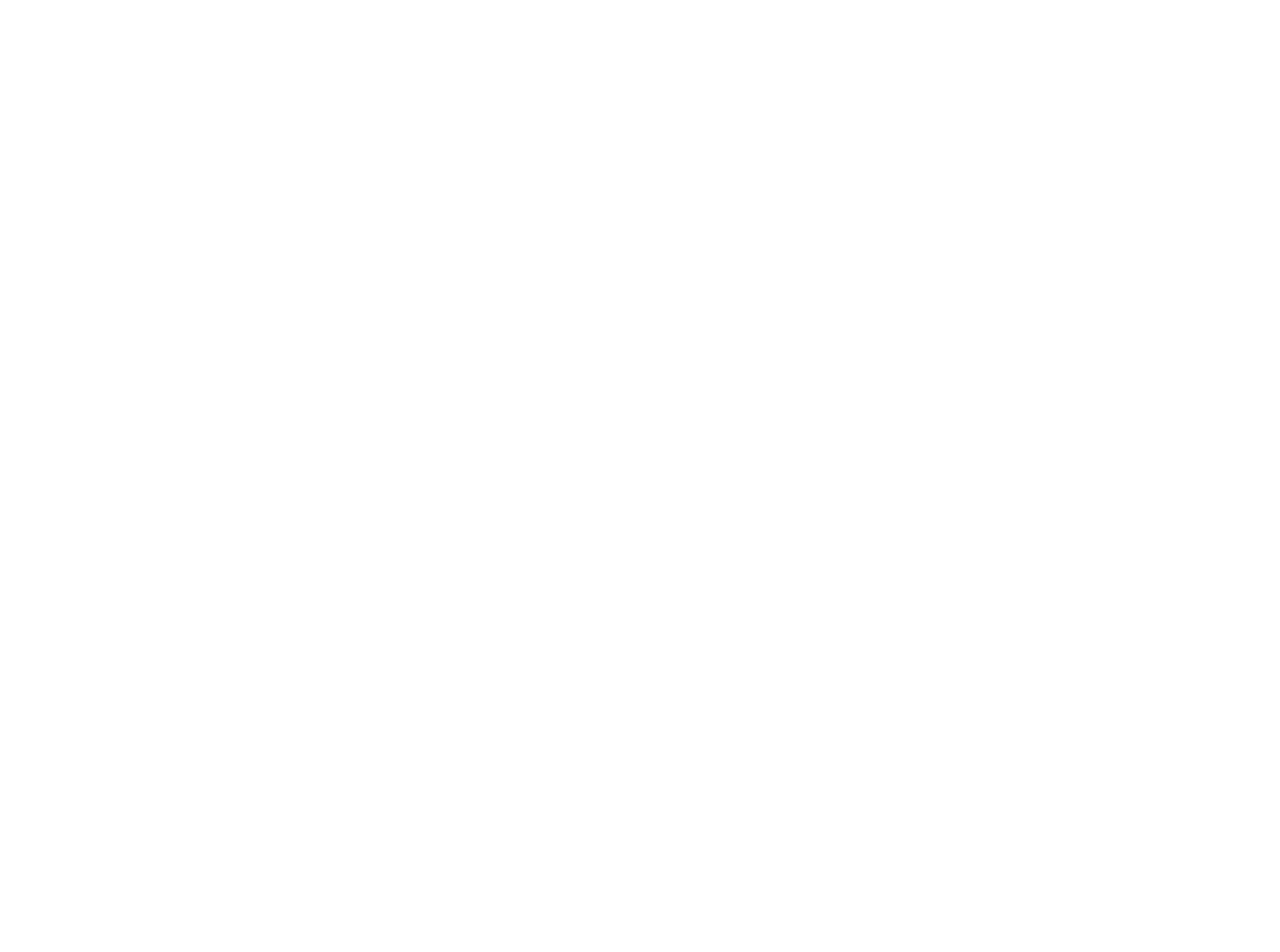
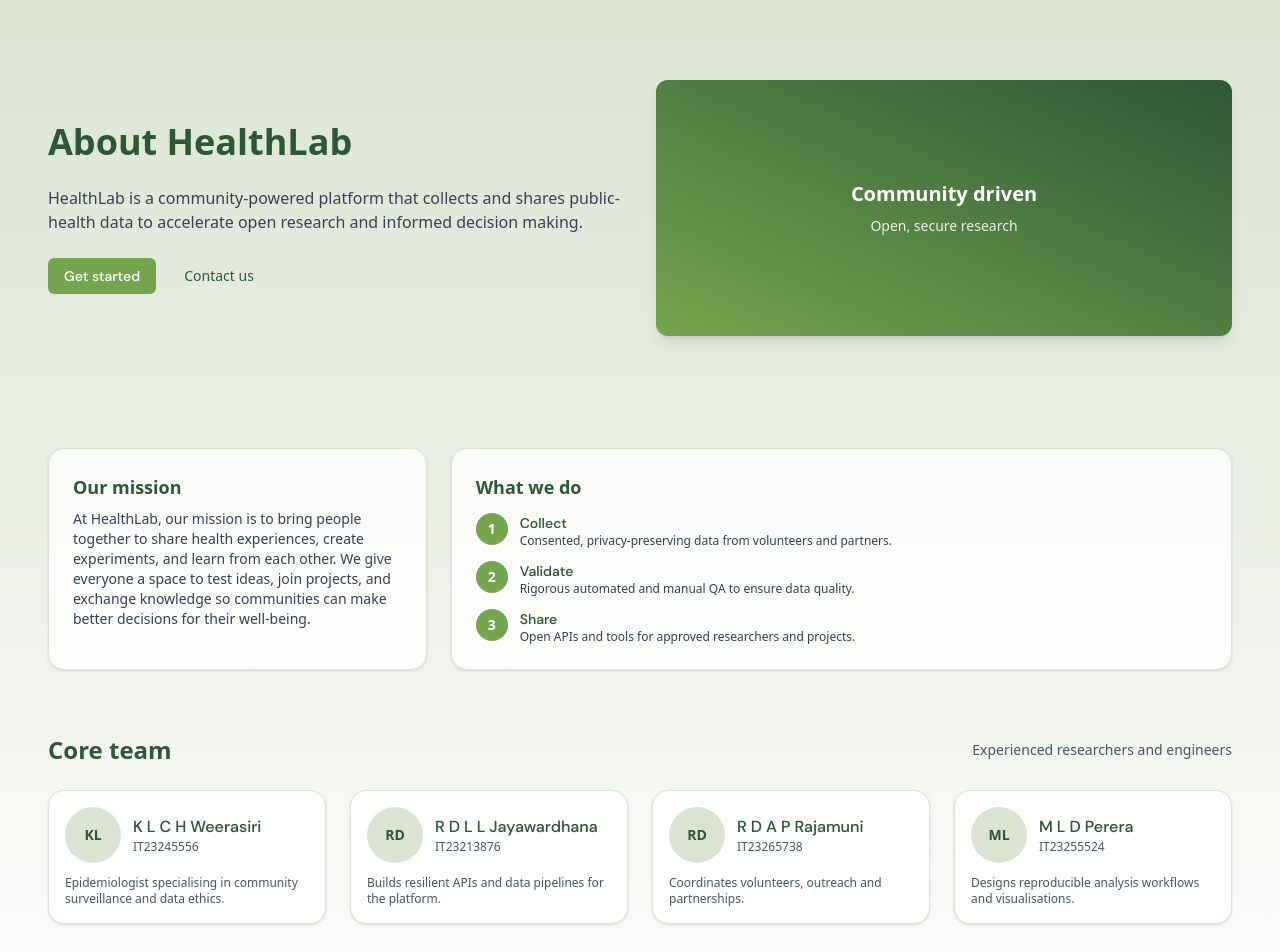
Before and after one commit to UchihaKiller1/HealthLab, a React (Vite) app in the folder frontend/: page /about in a window 1280 px wide. Before the commit this address had no page. Shown: the top 952 px of the page. Before the commit the page ends 800 px from the top, so only its background shows below. Built offline with nearby package versions, Linux system fonts and the light colour scheme; a web font is replaced by a local one.

Commit message:
about us new

```diff
--- a/frontend/src/App.jsx
+++ b/frontend/src/App.jsx
@@ -2,6 +2,7 @@
 import AdminDashboard from "./pages/admin/adminDashboard"
 import Register from "./pages/user/register"
 import Login from "./pages/user/login"
+import AboutUs from "./pages/user/aboutUs"
 function App() {
  return(
     <BrowserRouter>
@@ -9,6 +10,7 @@
       <Route path="/admin" element={<AdminDashboard></AdminDashboard>}></Route>
       <Route path="/register" element={<Register></Register>}></Route>
       <Route path="/login" element={<Login></Login>}></Route>
+      <Route path="/about" element={<AboutUs></AboutUs>}></Route>
     </Routes>
 
   </BrowserRouter>
--- /dev/null
+++ b/frontend/src/pages/user/aboutUs.jsx
@@ -0,0 +1,164 @@
+import React, { useState } from "react";
+
+export default function AboutUs() {
+  const [active, setActive] = useState(null);
+
+  const team = [
+    { name: "K L C H Weerasiri", role: "IT23245556", bio: "Epidemiologist specialising in community surveillance and data ethics." },
+    { name: "R D L L Jayawardhana", role: "IT23213876", bio: "Builds resilient APIs and data pipelines for the platform." },
+    { name: "R D A P Rajamuni", role: "IT23265738 ", bio: "Coordinates volunteers, outreach and partnerships." },
+    { name: "M L D Perera", role: "IT23255524", bio: "Designs reproducible analysis workflows and visualisations." },
+  ];
+
+  return (
+    <div className="min-h-screen bg-gradient-to-b from-[#DBE4D3] to-white text-gray-800">
+      {/* HERO */}
+      <header className="max-w-7xl mx-auto px-6 md:px-12 py-12 md:py-20 grid grid-cols-1 md:grid-cols-2 gap-8 items-center">
+        <div className="space-y-6">
+          <h1 className="text-3xl md:text-4xl font-extrabold text-[#2C5835]">About HealthLab</h1>
+          <p className="text-gray-700 max-w-xl">
+            HealthLab is a community-powered platform that collects and shares
+            public-health data to accelerate open research and informed decision making.
+          </p>
+
+          <div className="flex gap-3 mt-4">
+            <a
+              href="/register"
+              className="inline-flex items-center gap-2 rounded-md bg-[#75A64D] text-white px-4 py-2 text-sm font-medium hover:bg-[#2C5835] focus:outline-none focus:ring-2 focus:ring-[#DBE4D3]"
+            >
+              Get started
+            </a>
+            <a href="/contact" className="inline-flex items-center gap-2 px-4 py-2 text-sm text-[#2C5835] hover:underline">
+              Contact us
+            </a>
+          </div>
+        </div>
+
+        <div className="hidden md:block rounded-xl overflow-hidden shadow-lg">
+          <div className="w-full h-64 bg-gradient-to-tr from-[#75A64D] to-[#2C5835] flex items-center justify-center text-white">
+            <div className="text-center px-6">
+              <div className="text-xl font-semibold">Community driven</div>
+              <div className="mt-2 text-sm opacity-90">Open, secure research</div>
+            </div>
+          </div>
+        </div>
+      </header>
+
+      {/* MISSION */}
+      <section className="max-w-7xl mx-auto px-6 md:px-12 py-8">
+        <div className="grid grid-cols-1 lg:grid-cols-3 gap-6">
+          <div className="p-6 bg-white/80 rounded-2xl border border-[#DBE4D3] shadow-sm">
+            <h3 className="text-lg font-semibold text-[#2C5835]">Our mission</h3>
+            <p className="mt-2 text-sm text-gray-700">At HealthLab, our mission is to bring people together
+                to share health experiences, create experiments, and learn from each other. We give everyone a
+                space to test ideas, join projects, and exchange knowledge so communities can make better decisions
+                for their well-being.</p>
+          </div>
+
+          <div className="p-6 bg-white/80 rounded-2xl border border-[#DBE4D3] shadow-sm lg:col-span-2">
+            <h3 className="text-lg font-semibold text-[#2C5835]">What we do</h3>
+            <ul className="mt-3 space-y-3 text-sm text-gray-700">
+              <li className="flex items-start gap-3">
+                <span className="w-8 h-8 rounded-full bg-[#75A64D] text-white inline-flex items-center justify-center font-semibold">1</span>
+                <div>
+                  <div className="font-medium text-[#2C5835]">Collect</div>
+                  <div className="text-xs">Consented, privacy-preserving data from volunteers and partners.</div>
+                </div>
+              </li>
+
+              <li className="flex items-start gap-3">
+                <span className="w-8 h-8 rounded-full bg-[#75A64D] text-white inline-flex items-center justify-center font-semibold">2</span>
+                <div>
+                  <div className="font-medium text-[#2C5835]">Validate</div>
+                  <div className="text-xs">Rigorous automated and manual QA to ensure data quality.</div>
+                </div>
+              </li>
+
+              <li className="flex items-start gap-3">
+                <span className="w-8 h-8 rounded-full bg-[#75A64D] text-white inline-flex items-center justify-center font-semibold">3</span>
+                <div>
+                  <div className="font-medium text-[#2C5835]">Share</div>
+                  <div className="text-xs">Open APIs and tools for approved researchers and projects.</div>
+                </div>
+              </li>
+            </ul>
+          </div>
+        </div>
+      </section>
+
+      {/* TEAM */}
+      <section className="max-w-7xl mx-auto px-6 md:px-12 py-8">
+        <div className="flex items-center justify-between mb-6">
+          <h2 className="text-2xl font-semibold text-[#2C5835]">Core team</h2>
+          <div className="text-sm text-gray-600 hidden sm:block">Experienced researchers and engineers</div>
+        </div>
+
+        <div className="grid grid-cols-1 sm:grid-cols-2 md:grid-cols-4 gap-6">
+          {team.map((m, i) => (
+            <button
+              key={`${m.name}-${i}`}
+              onClick={() => setActive(i)}
+              className="group p-4 bg-white rounded-2xl border border-[#DBE4D3] shadow-sm text-left hover:shadow-lg transform hover:-translate-y-1 transition duration-200 focus:outline-none"
+              aria-label={`Open ${m.name} details`}
+            >
+              <div className="flex items-center gap-3">
+                <div className="w-14 h-14 rounded-full bg-[#DBE4D3] flex items-center justify-center text-[#2C5835] font-semibold text-sm">
+                  {m.name.split(" ").map(n => n[0]).slice(0,2).join("")}
+                </div>
+                <div className="flex-1">
+                  <div className="font-medium text-[#2C5835]">{m.name}</div>
+                  <div className="text-xs text-gray-600">{m.role}</div>
+                </div>
+              </div>
+              <p className="mt-3 text-xs text-gray-600 line-clamp-3">{m.bio}</p>
+            </button>
+          ))}
+        </div>
+
+        {/* modal/detail panel */}
+        {active !== null && (
+          <div className="fixed inset-0 z-50 flex items-center justify-center p-4">
+            <div className="absolute inset-0 bg-black/40" onClick={() => setActive(null)} />
+            <div className="relative bg-white rounded-xl max-w-2xl w-full p-6 border border-[#DBE4D3] shadow-xl">
+              <div className="flex items-start gap-4">
+                <div className="w-20 h-20 rounded-full bg-[#DBE4D3] flex items-center justify-center text-2xl text-[#2C5835] font-bold">
+                  {team[active].name.split(" ").map(n => n[0]).slice(0,2).join("")}
+                </div>
+                <div className="flex-1">
+                  <div className="flex items-center justify-between">
+                    <div>
+                      <div className="text-lg font-semibold text-[#2C5835]">{team[active].name}</div>
+                      <div className="text-sm text-gray-600">{team[active].role}</div>
+                    </div>
+                    <button onClick={() => setActive(null)} className="text-gray-500 hover:text-gray-800">✕</button>
+                  </div>
+
+                  <p className="mt-4 text-sm text-gray-700">{team[active].bio}</p>
+
+                  <div className="mt-4 flex gap-3">
+                    <a href="#" onClick={(e)=>e.preventDefault()} className="text-[#2C5835] hover:underline text-sm">View projects</a>
+                    <a href="#" onClick={(e)=>e.preventDefault()} className="text-[#2C5835] hover:underline text-sm">Connect</a>
+                  </div>
+                </div>
+              </div>
+            </div>
+          </div>
+        )}
+      </section>
+
+      {/* FOOTER */}
+      <footer className="max-w-7xl mx-auto px-6 md:px-12 py-8">
+        <div className="rounded-2xl p-6 bg-white/80 border border-[#DBE4D3] shadow-sm flex flex-col md:flex-row items-center justify-between gap-4">
+          <div>
+            <div className="text-lg font-semibold text-[#2C5835]">Help improve public health</div>
+            <div className="text-sm text-gray-600">Join as a contributor or partner — every dataset helps.</div>
+          </div>
+          <div className="flex gap-3">
+            <a href="/register" className="inline-flex items-center px-4 py-2 bg-[#75A64D] text-white rounded-md hover:bg-[#2C5835]">Create account</a>
+            <a href="/contact" className="inline-flex items-center px-4 py-2 border border-[#DBE4D3] text-[#2C5835] rounded-md">Contact</a>
+          </div>
+        </div>
+      </footer>
+    </div>
+  );
+}
```
